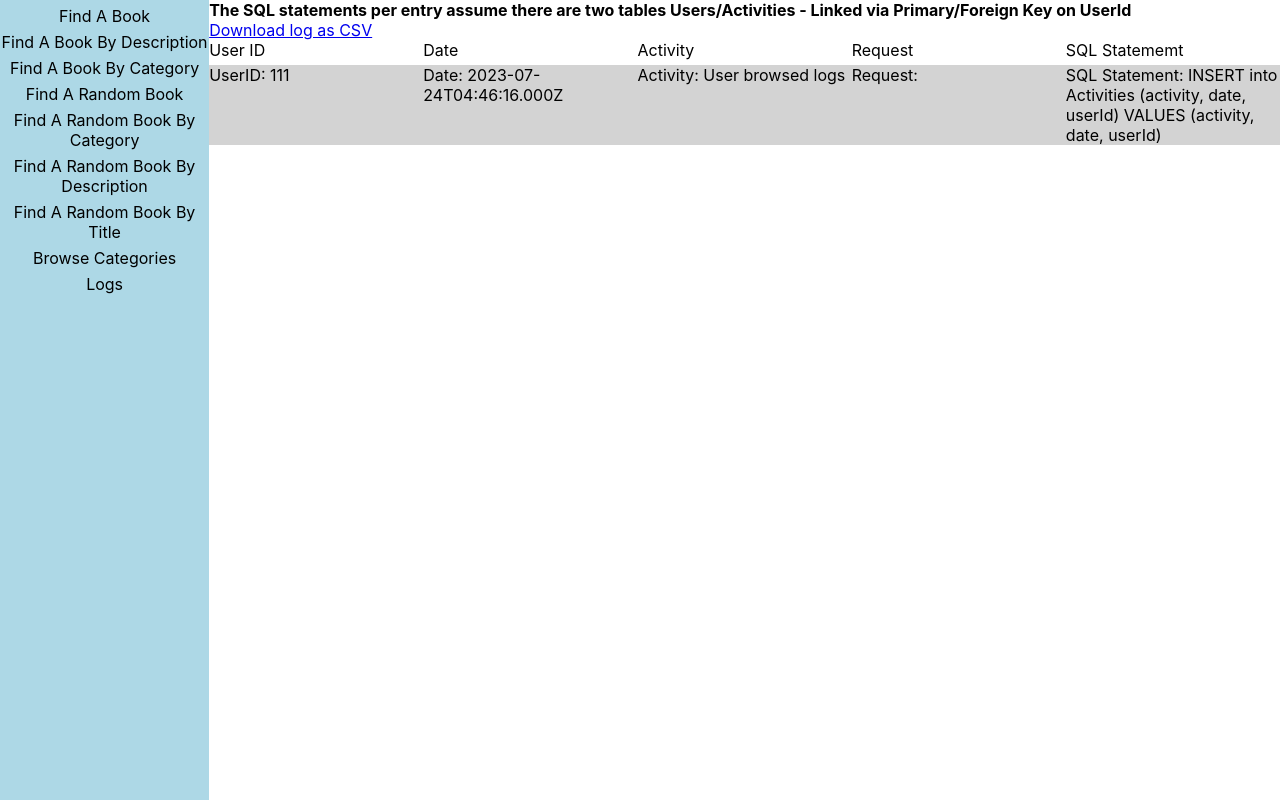
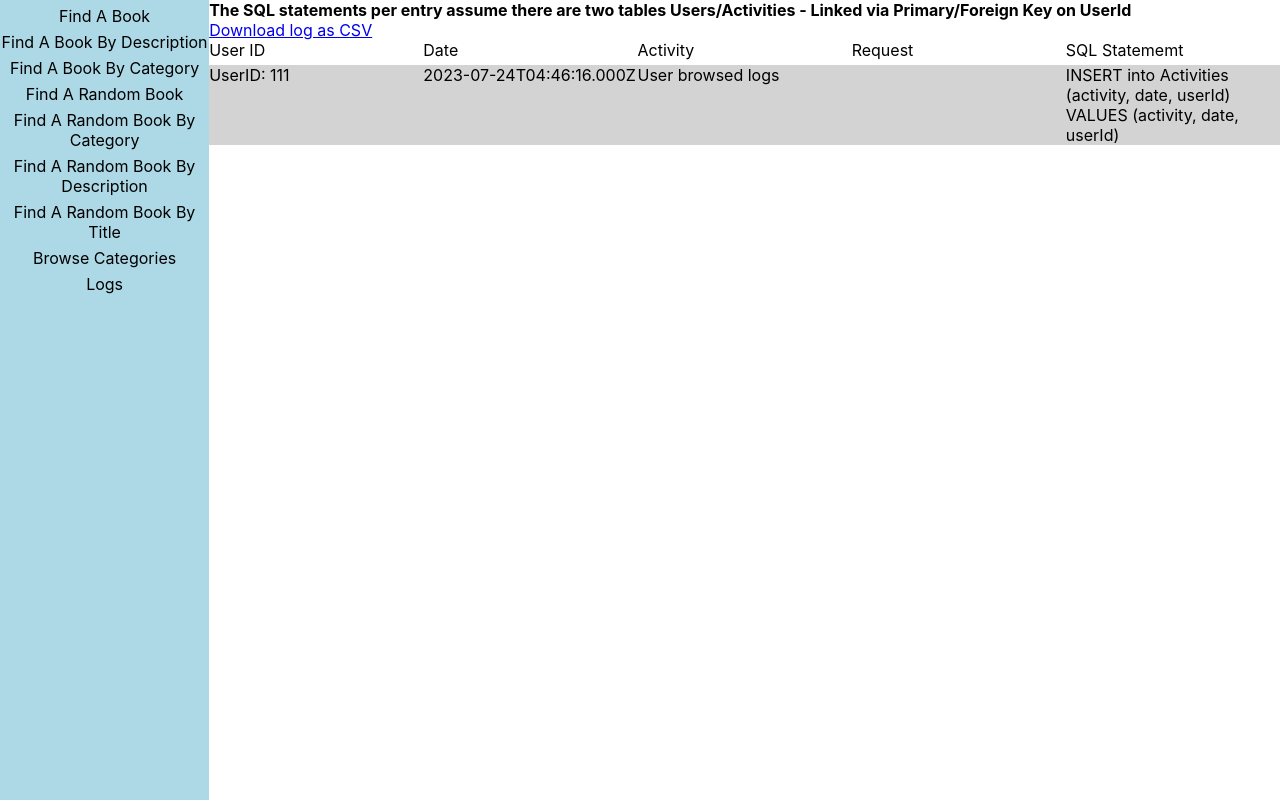
Before and after one commit to robynjameshood/AI-tech-test, a React (Create React App) app: page /logs in a window 1280 px wide. Built offline with nearby package versions, Linux system fonts and the light colour scheme.

Commit message:
removed headings from grid

```diff
--- a/src/Components/logs.js
+++ b/src/Components/logs.js
@@ -46,10 +46,10 @@ const Logs = ({ userId }) => {
                 return (
                     <>
                         <div key={key} className="row-data">UserID: {item.userId}</div>
-                        <div className="row-data">Date: {formatDate(item.date)}</div>
-                        <div className="row-data">Activity: {item.activity}</div>
-                        <div className="row-data">Request: {item.request}</div>
-                        <div className="row-data">SQL Statement: {item.sql}</div>
+                        <div className="row-data">{formatDate(item.date)}</div>
+                        <div className="row-data">{item.activity}</div>
+                        <div className="row-data">{item.request}</div>
+                        <div className="row-data">{item.sql}</div>
                     </>
                 )
             }) : ""}
```
